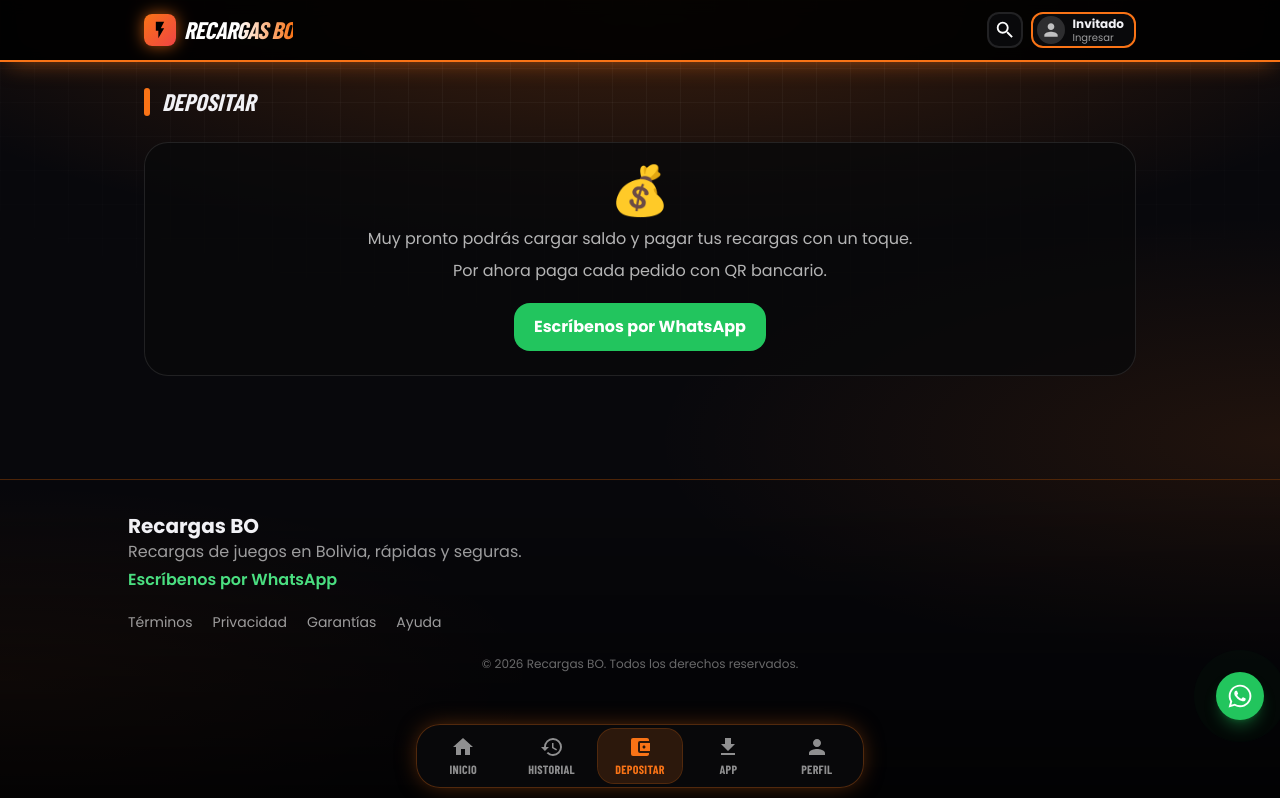
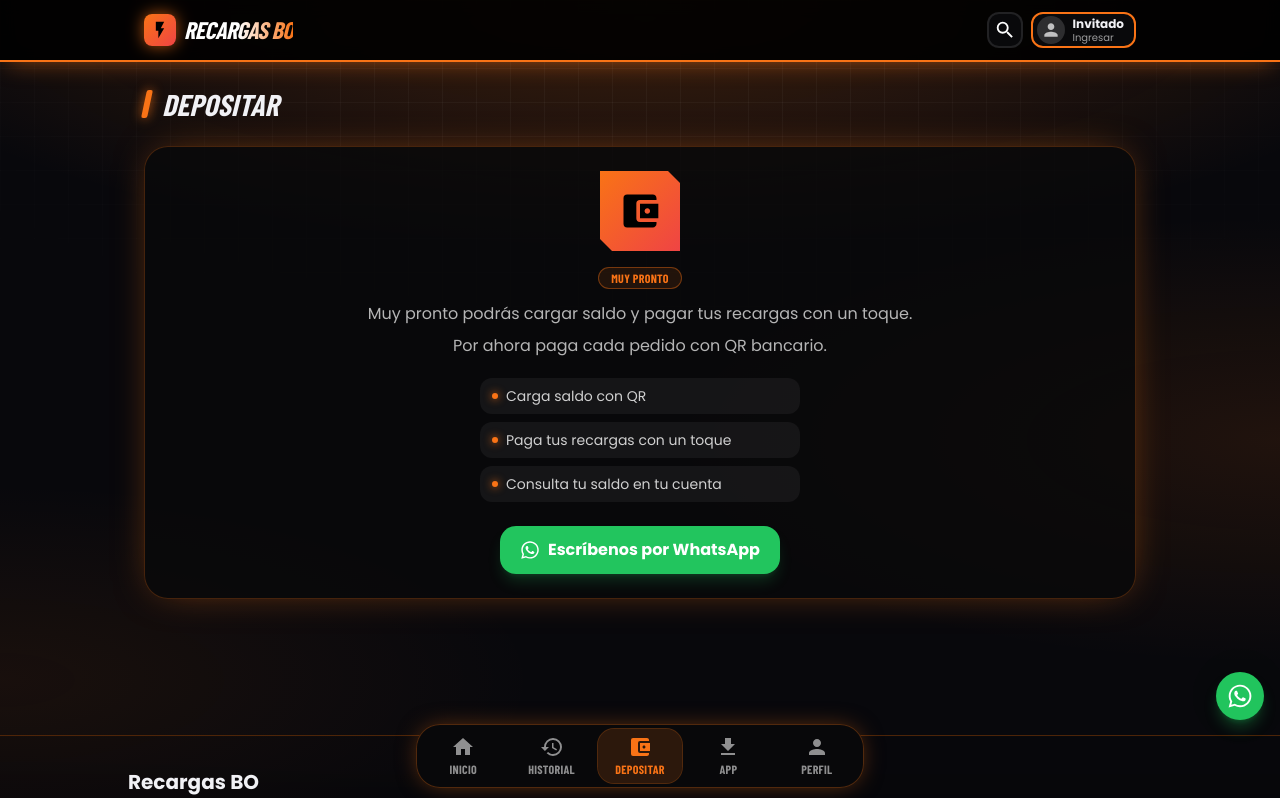
Before and after one commit to BladimirBLopez/recargas-bo, a Next.js app: page /depositar in a window 1280 px wide. Shown: the top 798 px of the page. Built offline with nearby package versions, Linux system fonts and the light colour scheme; no server answers; the database is empty; a web font is replaced by a local one.

Commit message:
diseno gamer: alertas de ventas, historial, depositar y perfil

```diff
--- a/app/depositar/page.js
+++ b/app/depositar/page.js
@@ -1,10 +1,15 @@
 import Soon from '@/components/Soon';
+import { MdAccountBalanceWallet } from 'react-icons/md';
 
 export const metadata = { title: 'Depositar saldo' };
 
 export default function Depositar() {
   return (
-    <Soon icon="💰" title="Depositar">
+    <Soon
+      icon={MdAccountBalanceWallet}
+      title="Depositar"
+      soon={['Carga saldo con QR', 'Paga tus recargas con un toque', 'Consulta tu saldo en tu cuenta']}
+    >
       <p>Muy pronto podrás cargar saldo y pagar tus recargas con un toque.</p>
       <p>Por ahora paga cada pedido con QR bancario.</p>
     </Soon>
--- a/app/historial/page.js
+++ b/app/historial/page.js
@@ -1,6 +1,7 @@
 'use client';
 import { useEffect, useState } from 'react';
 import Link from 'next/link';
+import { MdHistory, MdChevronRight } from 'react-icons/md';
 
 export default function Historial() {
   const [order, setOrder] = useState(null);
@@ -18,19 +19,39 @@
   }, []);
 
   return (
-    <div className="space-y-6">
-      <h2 className="flex items-center gap-3 text-xl font-extrabold uppercase italic">
-        <span className="h-7 w-1.5 rounded-full bg-yellow-300" />
+    <div className="space-y-6 pb-28">
+      <h2 className="flex items-center gap-3 font-display text-3xl font-extrabold uppercase italic">
+        <span className="h-7 w-1.5 -skew-x-12 rounded-sm bg-yellow-300 shadow-[0_0_10px_rgb(var(--accent)/0.8)]" />
         Historial
       </h2>
+
       {ready && !order && (
-        <p className="text-white/60">No tienes un pedido en curso en este celular.</p>
+        <div className="rounded-3xl border border-white/10 bg-zinc-950/80 p-8 text-center">
+          <span className="mx-auto grid h-16 w-16 place-items-center rounded-2xl bg-white/5 text-white/40">
+            <MdHistory size={36} />
+          </span>
+          <p className="mt-4 font-display text-xl font-bold uppercase">Sin pedidos en curso</p>
+          <p className="mt-1 text-sm text-white/60">No tienes un pedido en curso en este celular.</p>
+          <Link
+            href="/"
+            className="mt-5 inline-block rounded-2xl bg-gradient-to-r from-yellow-300 to-orange-400 px-6 py-3 font-display text-lg font-extrabold uppercase text-black shadow-[0_6px_20px_-6px_rgb(var(--accent)/0.8)] transition active:scale-95"
+          >
+            Ver juegos
+          </Link>
+        </div>
       )}
+
       {order && (
-        <div className="rounded-2xl border border-white/20 bg-white/5 p-4">
-          <div className="font-mono text-lg font-bold text-yellow-300">{order.code}</div>
-          <div className="mt-2 text-sm">
-            {order.game} · {order.pkg} · <b>Bs {order.price}</b>
+        <div className="relative overflow-hidden rounded-3xl border border-yellow-300/30 bg-zinc-950/80 p-5 shadow-[0_0_30px_-10px_rgb(var(--accent)/0.6)]">
+          <span className="absolute inset-y-0 left-0 w-1 bg-gradient-to-b from-yellow-300 to-red-500" />
+          <div className="flex items-center justify-between gap-3">
+            <div className="font-mono text-lg font-bold text-yellow-300">{order.code}</div>
+            <span className="rounded-full bg-yellow-300/15 px-3 py-0.5 font-display text-xs font-bold uppercase text-yellow-300">
+              En curso
+            </span>
+          </div>
+          <div className="mt-3 text-sm">
+            {order.game} · {order.pkg} · <b className="text-yellow-300">Bs {order.price}</b>
           </div>
           <div className="mt-1 text-sm text-white/70">
             {order.idLabel}: {order.id}
@@ -38,9 +59,9 @@
           <div className="mt-1 text-xs text-white/40">Se guarda 2 horas en este celular.</div>
           <Link
             href={'/juego/' + order.slug}
-            className="mt-4 block rounded-xl bg-yellow-300 py-3 text-center font-bold text-black"
+            className="mt-4 flex items-center justify-center gap-1 rounded-2xl bg-gradient-to-r from-yellow-300 to-orange-400 py-3 font-display text-lg font-extrabold uppercase text-black shadow-[0_6px_20px_-6px_rgb(var(--accent)/0.8)] transition active:scale-95"
           >
-            Continuar mi pedido
+            Continuar mi pedido <MdChevronRight size={22} />
           </Link>
         </div>
       )}
--- a/app/perfil/page.js
+++ b/app/perfil/page.js
@@ -1,10 +1,15 @@
 import Soon from '@/components/Soon';
+import { MdPerson } from 'react-icons/md';
 
 export const metadata = { title: 'Perfil' };
 
 export default function Perfil() {
   return (
-    <Soon icon="👤" title="Perfil">
+    <Soon
+      icon={MdPerson}
+      title="Perfil"
+      soon={['Crea tu cuenta con correo y PIN', 'Historial de todas tus compras', 'Guarda tus IDs de juego']}
+    >
       <p>Muy pronto podrás crear tu cuenta para guardar tu historial y tus IDs.</p>
       <p>Por ahora puedes comprar sin registrarte.</p>
     </Soon>
--- a/components/SalesToast.js
+++ b/components/SalesToast.js
@@ -17,6 +17,7 @@
   const [cur, setCur] = useState(null);
   const [show, setShow] = useState(false);
   const [hidden, setHidden] = useState(false);
+  const [tick, setTick] = useState(0);
 
   useEffect(() => {
     fetch('/api/ventas-recientes')
@@ -32,6 +33,7 @@
     let t2;
     const cycle = () => {
       setCur(list[i % list.length]);
+      setTick((n) => n + 1);
       setShow(true);
       t1 = setTimeout(() => setShow(false), 5000);
       t2 = setTimeout(() => {
@@ -56,23 +58,37 @@
         (show ? 'translate-y-0 opacity-100' : '-translate-y-3 opacity-0')
       }
     >
-      <div className="pointer-events-auto flex items-center gap-3 rounded-2xl border border-white/15 bg-zinc-950/95 p-3 shadow-lg backdrop-blur">
-        <span className="grid h-10 w-10 shrink-0 place-items-center rounded-xl bg-yellow-300 text-black">
+      <div className="pointer-events-auto relative overflow-hidden rounded-2xl border border-yellow-300/40 bg-zinc-950/95 p-3 shadow-[0_8px_30px_-8px_rgb(var(--accent)/0.6)] backdrop-blur">
+        <span className="absolute inset-y-0 left-0 w-1 bg-gradient-to-b from-yellow-300 to-red-500" />
+        <div className="flex items-center gap-3 pl-1.5">
+          <span className="grid h-10 w-10 shrink-0 place-items-center rounded-xl bg-gradient-to-br from-yellow-300 to-orange-500 text-black shadow-[0_0_14px_rgb(var(--accent)/0.6)]">
             <MdFlashOn size={22} />
           </span>
           <div className="min-w-0 flex-1 text-xs leading-tight">
-          <div className="truncate text-white/60">
+            <div className="flex items-center gap-1.5 truncate text-white/60">
+              <span className="relative flex h-2 w-2 shrink-0">
+                <span className="absolute inline-flex h-full w-full animate-ping rounded-full bg-green-400 opacity-75" />
+                <span className="relative inline-flex h-2 w-2 rounded-full bg-green-400" />
+              </span>
+              <span className="truncate">
                 {cur.user} · {ago(cur.ts)}
+              </span>
             </div>
             <div className="truncate font-bold">
               compró: {cur.pkg} - {cur.game}
             </div>
-          <div className="font-bold text-green-400">Bs {cur.price}</div>
+            <div className="font-display text-sm font-bold text-green-400">Bs {cur.price}</div>
           </div>
           <button aria-label="Cerrar" onClick={() => setHidden(true)} className="self-start text-white/40">
             <MdClose size={16} />
           </button>
         </div>
+        <span
+          key={tick}
+          className="absolute bottom-0 left-0 h-0.5 bg-yellow-300/70"
+          style={{ width: show ? '0%' : '100%', transition: show ? 'width 5s linear' : 'none' }}
+        />
+      </div>
     </div>
   );
 }
--- a/components/Soon.js
+++ b/components/Soon.js
@@ -1,22 +1,38 @@
 import { WHATSAPP } from '@/data/games';
+import { FaWhatsapp } from 'react-icons/fa';
 
-export default function Soon({ icon, title, children }) {
+export default function Soon({ icon: Icon, title, soon = [], children }) {
   return (
-    <div className="space-y-6">
-      <h2 className="flex items-center gap-3 font-display text-2xl font-extrabold uppercase italic">
-        <span className="h-7 w-1.5 rounded-full bg-yellow-300" />
+    <div className="space-y-6 pb-28">
+      <h2 className="flex items-center gap-3 font-display text-3xl font-extrabold uppercase italic">
+        <span className="h-7 w-1.5 -skew-x-12 rounded-sm bg-yellow-300 shadow-[0_0_10px_rgb(var(--accent)/0.8)]" />
         {title}
       </h2>
-      <div className="rounded-3xl border border-white/10 bg-zinc-950/80 p-6 text-center">
-        <div className="text-5xl">{icon}</div>
+      <div className="rounded-3xl border border-yellow-300/25 bg-zinc-950/80 p-6 text-center shadow-[0_0_40px_-14px_rgb(var(--accent)/0.6)]">
+        <span className="clip-corner mx-auto grid h-20 w-20 place-items-center bg-gradient-to-br from-yellow-300 to-red-500 text-black shadow-lg">
+          {Icon && <Icon size={44} />}
+        </span>
+        <span className="mt-4 inline-block rounded-full border border-yellow-300/40 bg-yellow-300/10 px-3 py-0.5 font-display text-xs font-bold uppercase tracking-wide text-yellow-300">
+          Muy pronto
+        </span>
         <div className="mt-3 space-y-2 text-white/70">{children}</div>
+        {soon.length > 0 && (
+          <ul className="mx-auto mt-5 max-w-xs space-y-2 text-left text-sm">
+            {soon.map((t) => (
+              <li key={t} className="flex items-center gap-2 rounded-xl bg-white/5 px-3 py-2 text-white/80">
+                <span className="h-1.5 w-1.5 shrink-0 rounded-full bg-yellow-300 shadow-[0_0_8px_rgb(var(--accent))]" />
+                {t}
+              </li>
+            ))}
+          </ul>
+        )}
         <a
           href={'https://wa.me/' + WHATSAPP}
           target="_blank"
           rel="noreferrer"
-          className="mt-5 inline-block rounded-2xl bg-green-500 px-5 py-3 font-bold text-white"
+          className="mt-6 inline-flex items-center gap-2 rounded-2xl bg-green-500 px-5 py-3 font-bold text-white shadow-lg shadow-green-500/20 transition active:scale-95"
         >
-          Escríbenos por WhatsApp
+          <FaWhatsapp size={20} /> Escríbenos por WhatsApp
         </a>
       </div>
     </div>
```
Lines whose indentation alone changed are shown as unchanged.
